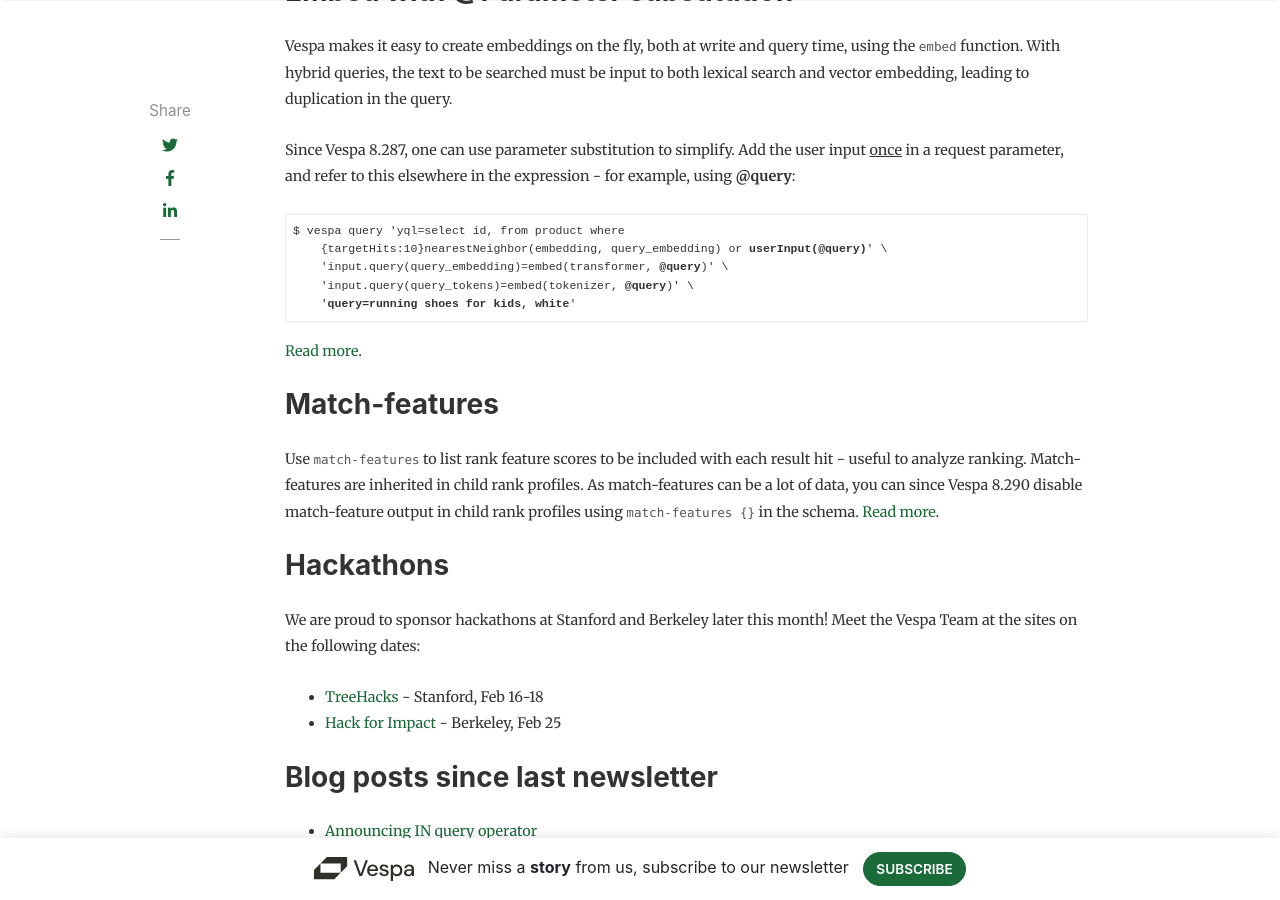
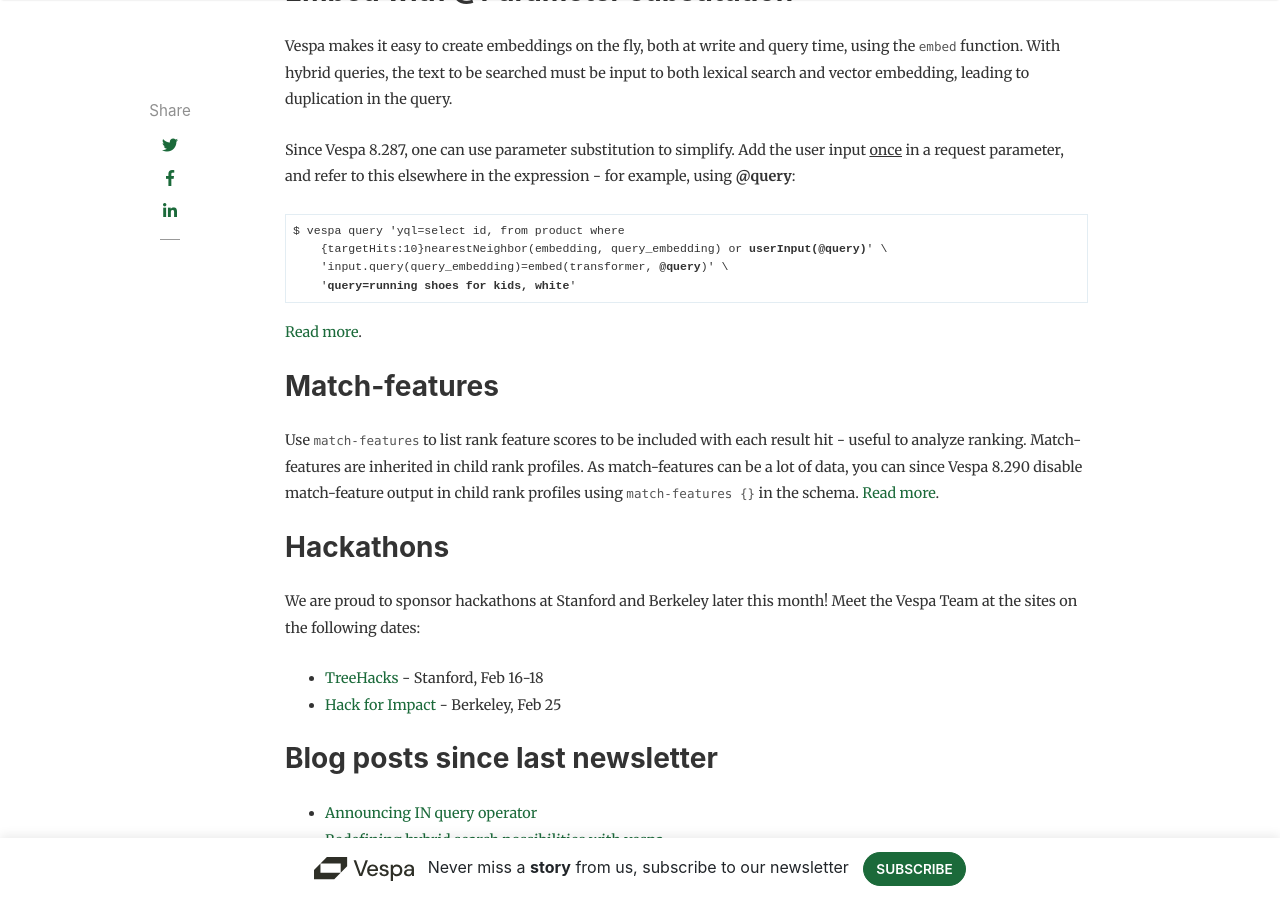
Before and after one commit to vespa-engine/blog, a Jekyll site: the page built from _posts/newsletter/2024-02-05-vespa-newsletter-february-2024.md, in a window 1280 px wide and 900 px high, scrolled down 1667 px. Built offline with Jekyll 4.4.1, drawn with Linux system fonts in a browser that asks for light colours; nearby versions of some CDN libraries; comment, search, counter and statistics services are not loaded.

Commit message:
Update _posts/newsletter/2024-02-05-vespa-newsletter-february-2024.md
Co-authored-by: Jon Bratseth <bratseth@vespa.ai>

```diff
--- a/_posts/newsletter/2024-02-05-vespa-newsletter-february-2024.md
+++ b/_posts/newsletter/2024-02-05-vespa-newsletter-february-2024.md
@@ -82,7 +82,6 @@
 $ vespa query 'yql=select id, from product where
     {targetHits:10}nearestNeighbor(embedding, query_embedding) or <strong>userInput(@query)</strong>' \
     'input.query(query_embedding)=embed(transformer, <strong>@query</strong>)' \
-    'input.query(query_tokens)=embed(tokenizer, <strong>@query</strong>)' \
     '<strong>query=running shoes for kids, white</strong>'
 </pre>
 [Read more](https://docs.vespa.ai/en/query-api.html#parameter-substitution).
```
